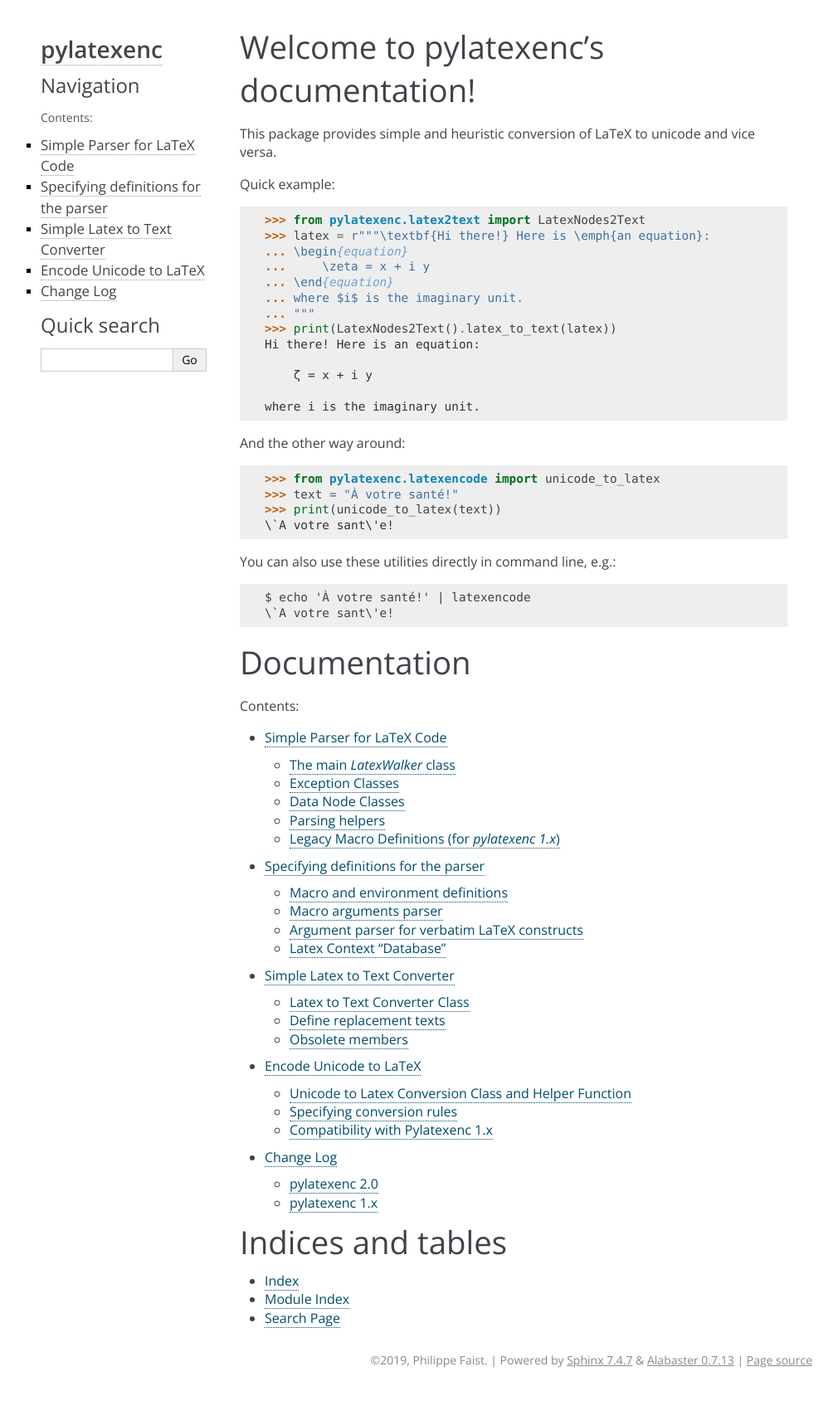
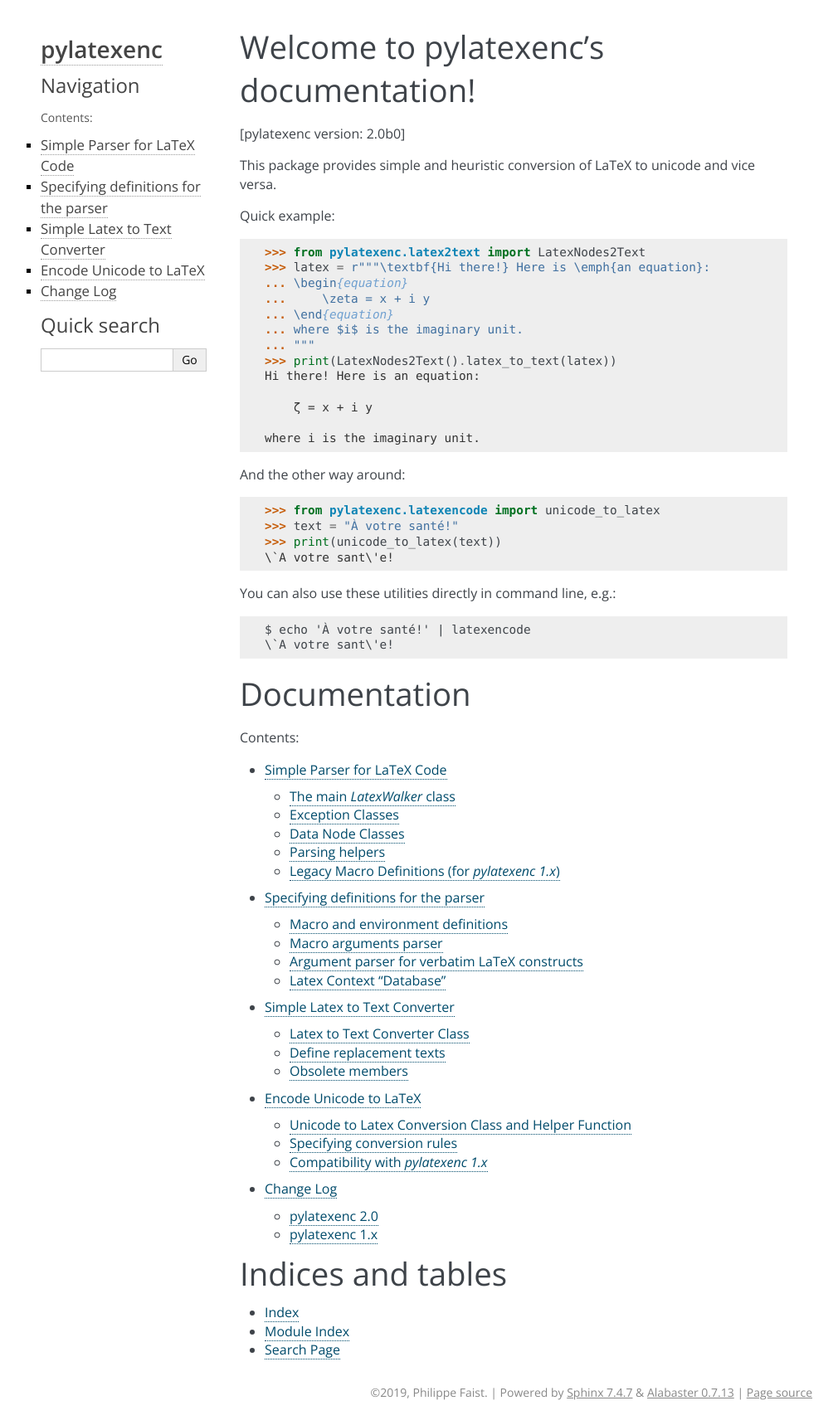
Before and after one commit to phfaist/pylatexenc, a Sphinx documentation site: the page built from doc/index.rst, in a window 1280 px wide. Shown: the whole page at 83% size, without its empty margins (131-1141 px from the left). Built offline with Sphinx 7.4.7, drawn with Linux system fonts in a browser that asks for light colours; before the commit the page ends 1679 px from its top, so only the background shows below that.

Commit message:
doc tweak

```diff
--- a/doc/index.rst
+++ b/doc/index.rst
@@ -5,6 +5,8 @@
 
 Welcome to pylatexenc's documentation!
 ======================================
+
+[pylatexenc version: |version|]
 
 This package provides simple and heuristic conversion of LaTeX to unicode and
 vice versa.
--- a/doc/latexencode.rst
+++ b/doc/latexencode.rst
@@ -35,8 +35,8 @@
 .. autofunction:: pylatexenc.latexencode.get_builtin_uni2latex_dict
 
 
-Compatibility with Pylatexenc 1.x
-~~~~~~~~~~~~~~~~~~~~~~~~~~~~~~~~~
+Compatibility with `pylatexenc 1.x`
+~~~~~~~~~~~~~~~~~~~~~~~~~~~~~~~~~~~
 
 .. autofunction:: pylatexenc.latexencode.utf8tolatex
 
```
